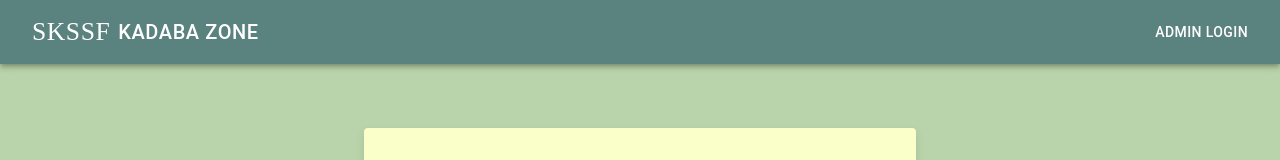
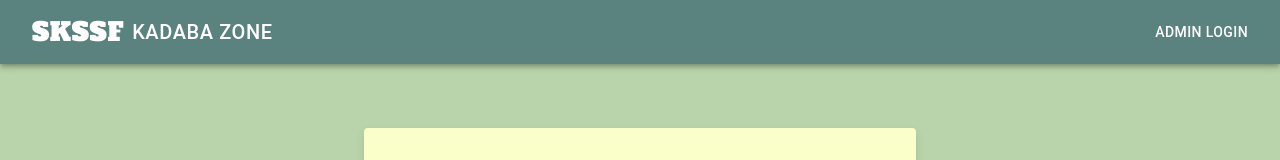
Before and after one commit to Mshafeer18/cabinet-meet-frontend, a React (Create React App) app: page / in a window 1280 px wide. Shown: the top 160 px of the page. Built offline with nearby package versions, Linux system fonts and the light colour scheme; no server answers.

Commit message:
Replace Cooper Black with Google Font Alfa Slab One

```diff
--- a/public/index.html
+++ b/public/index.html
@@ -10,34 +10,18 @@
       content="Web site created using create-react-app"
     />
     <link rel="apple-touch-icon" href="%PUBLIC_URL%/logo192.png" />
-    <!--
-      manifest.json provides metadata used when your web app is installed on a
-      user's mobile device or desktop. See https://developers.google.com/web/fundamentals/web-app-manifest/
-    -->
     <link rel="manifest" href="%PUBLIC_URL%/manifest.json" />
-    <!--
-      Notice the use of %PUBLIC_URL% in the tags above.
-      It will be replaced with the URL of the `public` folder during the build.
-      Only files inside the `public` folder can be referenced from the HTML.
 
-      Unlike "/favicon.ico" or "favicon.ico", "%PUBLIC_URL%/favicon.ico" will
-      work correctly both with client-side routing and a non-root public URL.
-      Learn how to configure a non-root public URL by running `npm run build`.
-    -->
+    <!-- Load “Alfa Slab One” from Google Fonts -->
+    <link
+      href="https://fonts.googleapis.com/css2?family=Alfa+Slab+One&display=swap"
+      rel="stylesheet"
+    />
+
     <title>React App</title>
   </head>
   <body>
     <noscript>You need to enable JavaScript to run this app.</noscript>
     <div id="root"></div>
-    <!--
-      This HTML file is a template.
-      If you open it directly in the browser, you will see an empty page.
-
-      You can add webfonts, meta tags, or analytics to this file.
-      The build step will place the bundled scripts into the <body> tag.
-
-      To begin the development, run `npm start` or `yarn start`.
-      To create a production bundle, use `npm run build` or `yarn build`.
-    -->
   </body>
 </html>
--- a/src/index.css
+++ b/src/index.css
@@ -19,3 +19,9 @@
   font-family: source-code-pro, Menlo, Monaco, Consolas, 'Courier New',
     monospace;
 }
+
+/*--------- OVERRIDE “Cooper Black” WITH “Alfa Slab One” ---------*/
+/* Match any element whose inline style contains “Cooper Black” */
+[style*="Cooper Black"] {
+  font-family: 'Alfa Slab One', serif !important;
+}
```
